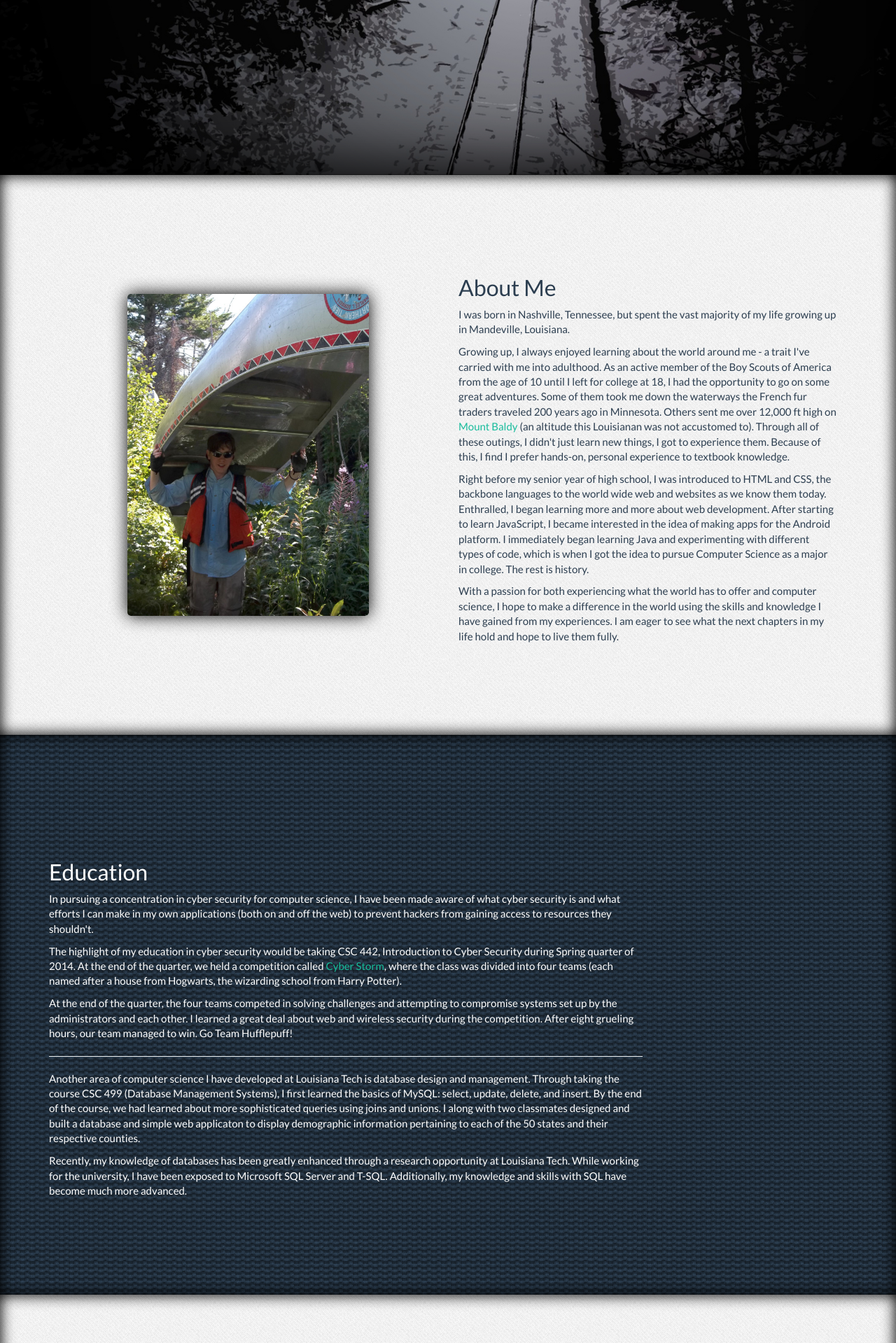
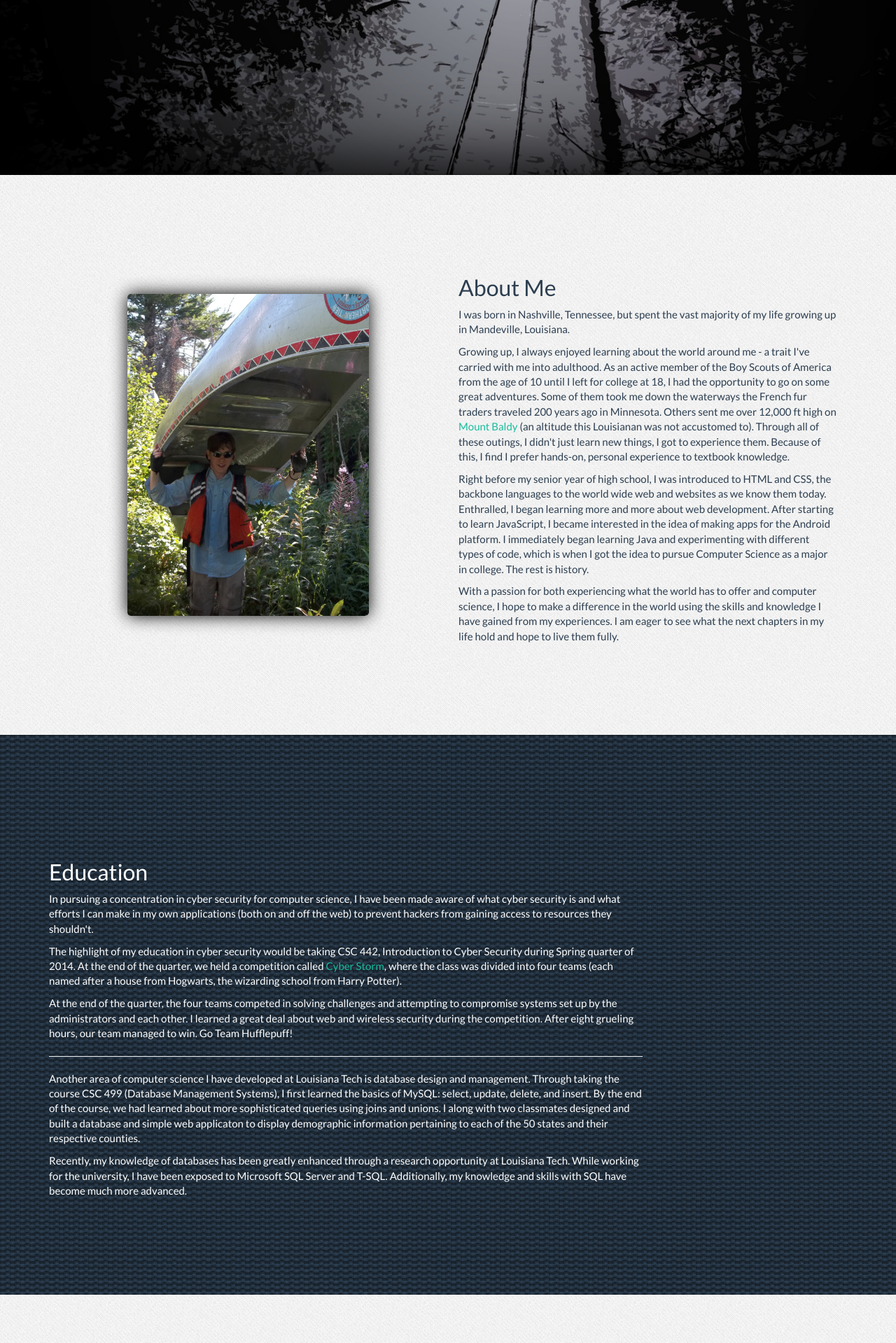
Before and after one commit to littlehawk93/Personal-Web-Portfolio-Site, a PHP site: page / in a window 1280 px wide. Shown: the part 550-2469 px from the top of the page at 70% size. Run offline with PHP 8.4, Linux system fonts and the light colour scheme.

Commit message:
Removed remaining box shadow from lighter sections

```diff
--- a/css/hawkins.css
+++ b/css/hawkins.css
@@ -34,7 +34,10 @@ section {
 	width: 100%;
 	min-height: 100%;
 	padding: 70px 0px 40px 0px;
-	-moz-box-shadow: inset 0 0 20px 1px #000;
+}
+
+section.dark {
+    -moz-box-shadow: inset 0 0 20px 1px #000;
 	-webkit-box-shadow: inset 0 0 20px 1px #000;
 	box-shadow: inset 0 0 20px 1px #000;
 }
```
